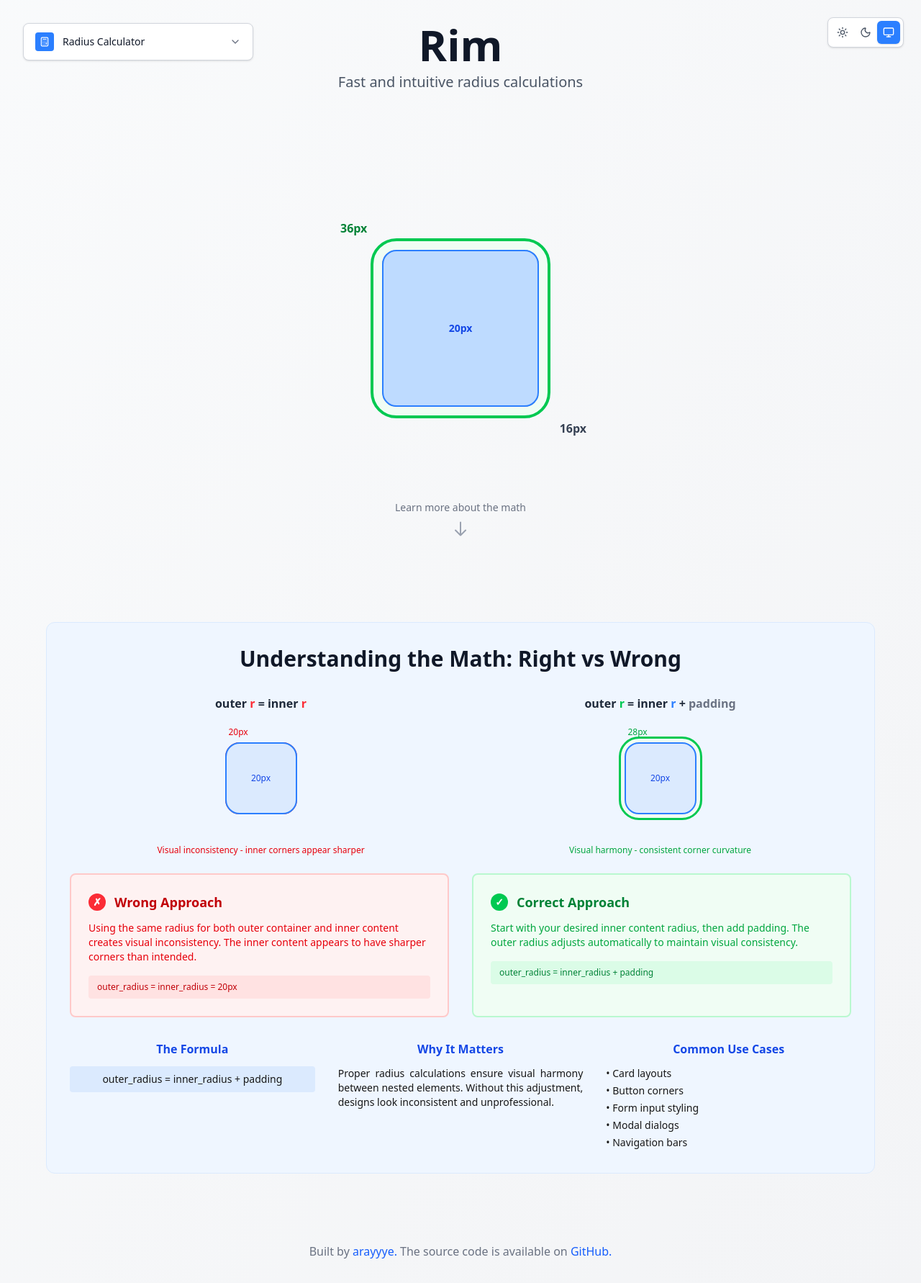
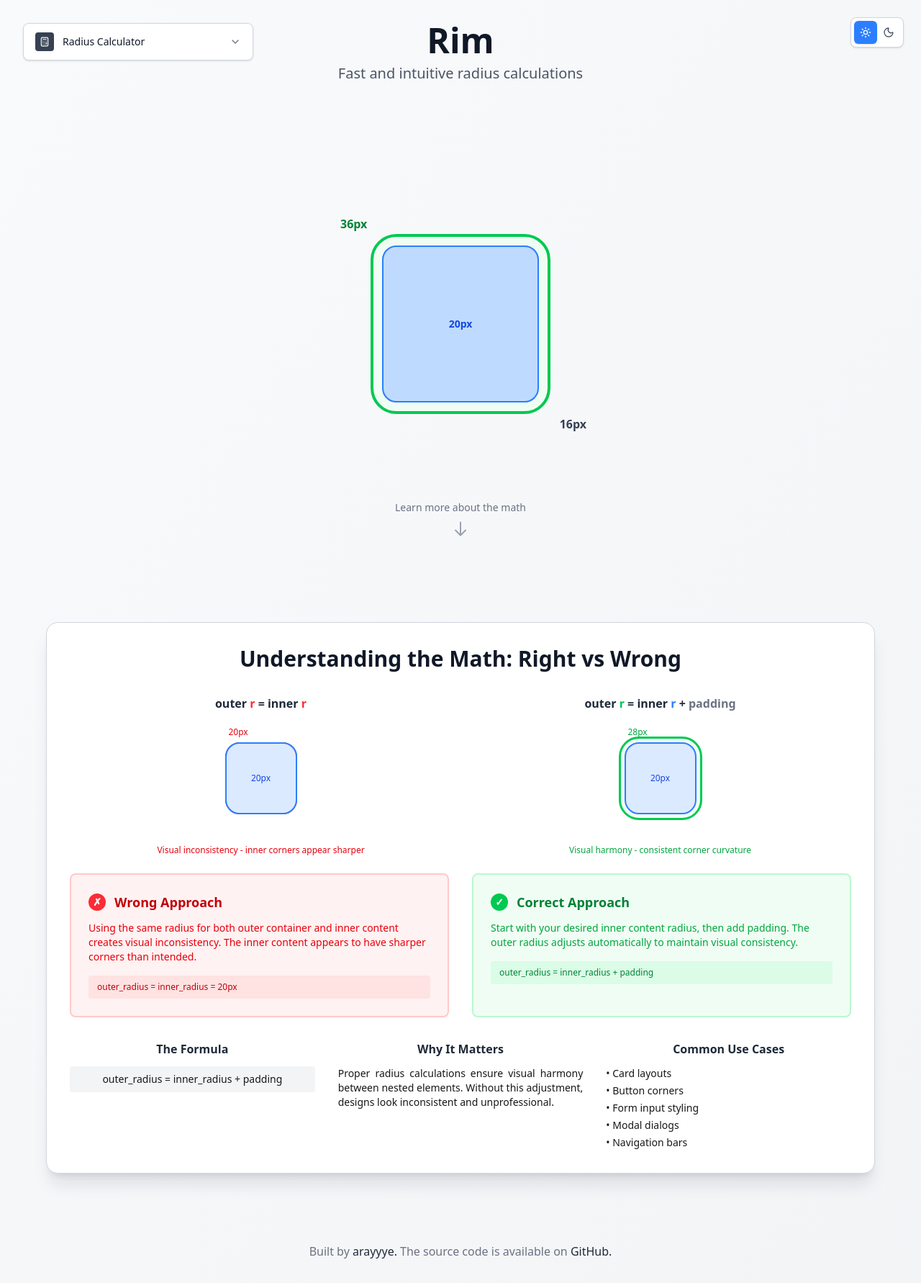
Before and after one commit to ahmadrafidev/rim, a Next.js app: page / in a window 1280 px wide. Shown: the whole page at 72% size. Built offline with nearby package versions, Linux system fonts and the light colour scheme.

Commit message:
simplifying dark mode theme and toggle

```diff
--- a/app/layout.tsx
+++ b/app/layout.tsx
@@ -30,8 +30,7 @@
       >
         <ThemeProvider
             attribute="class"
-            defaultTheme="system"
-            enableSystem
+            defaultTheme="light"
             disableTransitionOnChange
           >
             {children}
--- a/app/page.tsx
+++ b/app/page.tsx
@@ -62,10 +62,10 @@
       <section className="min-h-screen flex flex-col justify-center py-8 px-4 relative">
         <div className="max-w-7xl mx-auto flex-1 flex flex-col justify-center">
           <header className="text-center mb-4">
-            <h1 className="text-3xl md:text-6xl font-bold text-gray-900 dark:text-white mb-2">
+            <h1 className="text-xl sm:text-3xl md:text-5xl font-bold text-gray-900 dark:text-white mb-2">
               Rim
             </h1>
-            <p className="text-lg md:text-xl text-gray-600 dark:text-gray-300 max-w-2xl mx-auto">
+            <p className="text-base sm:text-lg md:text-xl text-gray-600 dark:text-gray-300 max-w-2xl mx-auto">
               Fast and intuitive radius calculations
             </p>
           </header>
@@ -112,7 +112,7 @@
       {/* Second Section - Understanding the Math */}
       <section className="py-16 px-4" aria-labelledby="understanding-section">
         <div className="max-w-7xl mx-auto">
-          <div className="bg-blue-50 dark:bg-blue-950/30 rounded-xl p-8 max-w-6xl mx-auto border border-blue-100 dark:border-blue-900/30">
+          <div className="bg-white dark:bg-zinc-900 rounded-2xl p-8 max-w-6xl mx-auto border border-gray-300 dark:border-zinc-700 shadow-xl shadow-gray-900/10 dark:shadow-zinc/30">
             <h2
               id="understanding-section"
               className="text-2xl md:text-3xl font-semibold text-gray-900 dark:text-white mb-8 text-center"
@@ -169,17 +169,17 @@
             {/* Formula and Details */}
             <div className="grid md:grid-cols-3 gap-8">
               <div className="text-center">
-                <h3 className="font-semibold mb-3 text-blue-700 dark:text-blue-300 text-sm md:text-base">
+                <h3 className="font-semibold mb-3 text-gray-800 dark:text-gray-300 text-sm md:text-base">
                   The Formula
                 </h3>
                 <div className="space-y-2">
-                  <code className="bg-blue-100 dark:bg-blue-800 px-3 py-2 rounded text-sm font-mono block">
+                  <code className="bg-gray-100 dark:bg-gray-800 px-3 py-2 rounded text-sm font-mono block">
                     outer_radius = inner_radius + padding
                   </code>
                 </div>
               </div>
               <div className="text-center">
-                <h3 className="font-semibold mb-3 text-blue-700 dark:text-blue-300 text-sm md:text-base">
+                <h3 className="font-semibold mb-3 text-gray-800 dark:text-gray-300 text-sm md:text-base">
                   Why It Matters
                 </h3>
                 <p className="text-sm text-justify">
@@ -188,7 +188,7 @@
                 </p>
               </div>
               <div className="text-center">
-                <h3 className="font-semibold mb-3 text-blue-700 dark:text-blue-300 text-sm md:text-base">
+                <h3 className="font-semibold mb-3 text-gray-800 dark:text-gray-300 text-sm md:text-base">
                   Common Use Cases
                 </h3>
                 <ul className="text-sm space-y-1 text-justify">
--- a/components/footer.tsx
+++ b/components/footer.tsx
@@ -11,7 +11,7 @@
               href="https://x.com/arayyye"
               target="_blank"
               rel="noopener noreferrer"
-              className="text-blue-600 dark:text-blue-400 hover:text-blue-500 dark:hover:text-blue-300 transition-colors hover:underline focus:outline-none focus:ring-2 focus:ring-blue-500 focus:ring-offset-2 focus:ring-offset-transparent font-medium text-xs sm:text-sm md:text-base"
+              className="text-gray-800 dark:text-gray-300 hover:text-gray-600 dark:hover:text-gray-300 transition-colors hover:underline focus:outline-none focus:ring-2 focus:ring-gray-500 focus:ring-offset-2 focus:ring-offset-transparent font-medium text-xs sm:text-sm md:text-base"
               aria-label="Visit arayyye's Twitter profile (opens in new tab)"
             >
               arayyye.
@@ -23,7 +23,7 @@
               href="https://github.com/ahmadrafidev/rim"
               target="_blank"
               rel="noopener noreferrer"
-              className="text-blue-600 dark:text-blue-400 hover:text-blue-500 dark:hover:text-blue-300 transition-colors hover:underline focus:outline-none focus:ring-2 focus:ring-blue-500 focus:ring-offset-2 focus:ring-offset-transparent font-medium text-xs sm:text-sm md:text-base"
+              className="text-gray-800 dark:text-gray-300 hover:text-gray-600 dark:hover:text-gray-300 transition-colors hover:underline focus:outline-none focus:ring-2 focus:ring-gray-500 focus:ring-offset-2 focus:ring-offset-transparent font-medium text-xs sm:text-sm md:text-base"
               aria-label="View source code on GitHub (opens in new tab)"
             >
               GitHub.
--- a/components/radius-demo/floating-calculator-panel.tsx
+++ b/components/radius-demo/floating-calculator-panel.tsx
@@ -80,12 +80,12 @@
           border border-gray-300 dark:border-gray-600
           rounded-lg shadow-sm
           hover:bg-gray-50 dark:hover:bg-gray-700
-          focus:outline-none focus:ring-2 focus:ring-blue-500 focus:border-blue-500
+          focus:outline-none focus:ring-2 focus:ring-gray-500 focus:border-gray-500
           transition-colors duration-200"
         type="button"
       >
         <div className="flex items-center gap-3">
-          <div className="p-1.5 bg-blue-500 rounded text-white" aria-hidden="true">
+          <div className="p-1.5 bg-gray-700 dark:bg-gray-600 rounded text-white" aria-hidden="true">
             <Calculator size={14} aria-hidden="true" />
           </div>
           <span
@@ -165,7 +165,7 @@
               <div className="border-t border-gray-200 dark:border-gray-600 pt-2 mt-2">
                 <div className="flex justify-between items-center text-sm">
                   <span className="font-medium text-gray-900 dark:text-gray-100">Outer Radius</span>
-                  <span className="font-mono font-bold text-blue-600 dark:text-blue-400">{borderRadius}px</span>
+                  <span className="font-mono font-bold text-gray-800 dark:text-gray-200">{borderRadius}px</span>
                 </div>
               </div>
             </div>
@@ -205,20 +205,20 @@
                 <code>
 {`.outer-container {`}
                   <br />
-                  <span className="text-blue-300">  width</span><span className="text-gray-400">:</span> <span className="text-green-300">{dimension}px</span><span className="text-gray-400">;</span>
+                  <span className="text-purple-300 dark:text-purple-400">  width</span><span className="text-gray-400">:</span> <span className="text-green-300">{dimension}px</span><span className="text-gray-400">;</span>
                   <br />
-                  <span className="text-blue-300">  height</span><span className="text-gray-400">:</span> <span className="text-green-300">{dimension}px</span><span className="text-gray-400">;</span>
+                  <span className="text-purple-300 dark:text-purple-400">  height</span><span className="text-gray-400">:</span> <span className="text-green-300">{dimension}px</span><span className="text-gray-400">;</span>
                   <br />
-                  <span className="text-blue-300">  border-radius</span><span className="text-gray-400">:</span> <span className="text-green-300">{borderRadius}px</span><span className="text-gray-500">; /* {innerRadius}px + {padding}px */</span>
+                  <span className="text-purple-300 dark:text-purple-400">  border-radius</span><span className="text-gray-400">:</span> <span className="text-green-300">{borderRadius}px</span><span className="text-gray-500">; /* {innerRadius}px + {padding}px */</span>
                   <br />
-                  <span className="text-blue-300">  padding</span><span className="text-gray-400">:</span> <span className="text-green-300">{padding}px</span><span className="text-gray-400">;</span>
+                  <span className="text-purple-300 dark:text-purple-400">  padding</span><span className="text-gray-400">:</span> <span className="text-green-300">{padding}px</span><span className="text-gray-400">;</span>
                   <br />
 {`}`}
                   <br />
                   <br />
 {`.inner-content {`}
                   <br />
-                  <span className="text-blue-300">  border-radius</span><span className="text-gray-400">:</span> <span className="text-green-300">{innerRadius}px</span><span className="text-gray-400">;</span>
+                  <span className="text-purple-300 dark:text-purple-400">  border-radius</span><span className="text-gray-400">:</span> <span className="text-green-300">{innerRadius}px</span><span className="text-gray-400">;</span>
                   <br />
 {`}`}
                 </code>
--- a/components/theme-toggle.tsx
+++ b/components/theme-toggle.tsx
@@ -1,12 +1,12 @@
 'use client';
 
 import { memo, useEffect, useState } from 'react';
-import { Moon, Sun, Monitor } from 'lucide-react';
+import { Moon, Sun } from 'lucide-react';
 import { useTheme } from 'next-themes';
 
 export const ThemeToggle = memo(function ThemeToggle() {
   const [mounted, setMounted] = useState(false);
-  const { theme, setTheme, resolvedTheme } = useTheme();
+  const { theme, setTheme } = useTheme();
 
   useEffect(() => {
     setMounted(true);
@@ -16,7 +16,7 @@
     return (
       <div className="flex items-center bg-white dark:bg-gray-800 rounded-lg p-1 border border-gray-300 dark:border-gray-600 shadow-sm">
         <div className="flex items-center justify-center p-2 rounded-md w-8 h-8">
-          <Monitor size={16} className="text-gray-400" />
+          <Sun size={16} className="text-gray-400" />
         </div>
       </div>
     );
@@ -25,7 +25,6 @@
   const themes = [
     { value: 'light' as const, label: 'Light', icon: Sun },
     { value: 'dark' as const, label: 'Dark', icon: Moon },
-    { value: 'system' as const, label: 'System', icon: Monitor },
   ];
 
   return (
@@ -59,7 +58,6 @@
 
       <div className="sr-only" aria-live="polite" aria-atomic="true">
         Current theme: {theme}
-        {theme === 'system' && `, resolved to ${resolvedTheme}`}
       </div>
     </div>
   );
```
Also changed, not shown: components/radius-demo/comparison-demo.tsx (line endings or trailing spaces).
